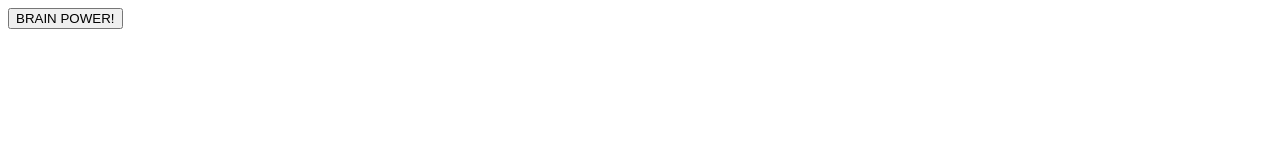
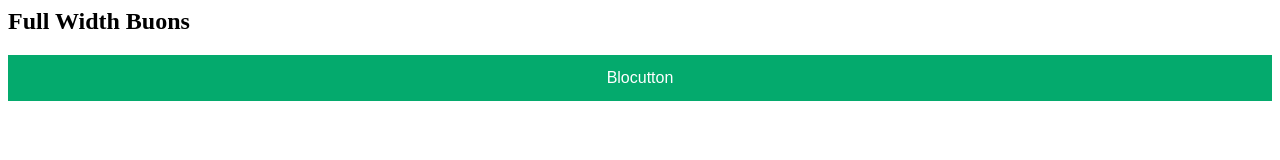
Before and after one commit to RadioactivePotato/BRAIN-POWER, a plain HTML site: page index.html in a window 1280 px wide. Drawn offline with Linux system fonts and the light colour scheme.

Commit message:
Update index.html

```diff
--- a/index.html
+++ b/index.html
@@ -1,6 +1,30 @@
 <title>BRAIN POWER!</title>
 
-<button>BRAIN POWER!</button>
+<meta name="viewport" content="width=device-width, initial-scale=1">
+<style>
+.block {
+  display: block;
+  width: 100%;
+  border: none;
+  background-color: #04AA6D;
+  color: white;
+  padding: 14px 28px;
+  font-size: 16px;
+  cursor: pointer;
+  text-align: center;
+}
+
+.block:hover {
+  background-color: #ddd;
+  color: black;
+}
+</style>
+</head>
+<body>
+
+<h2>Full Width Buons</h2>
+
+<button class="block">Blocutton</button>
 <script>
 alert("To stop the page, Exit or Refresh the tab.")
 const audio = new Audio("audio.mp3");
```
